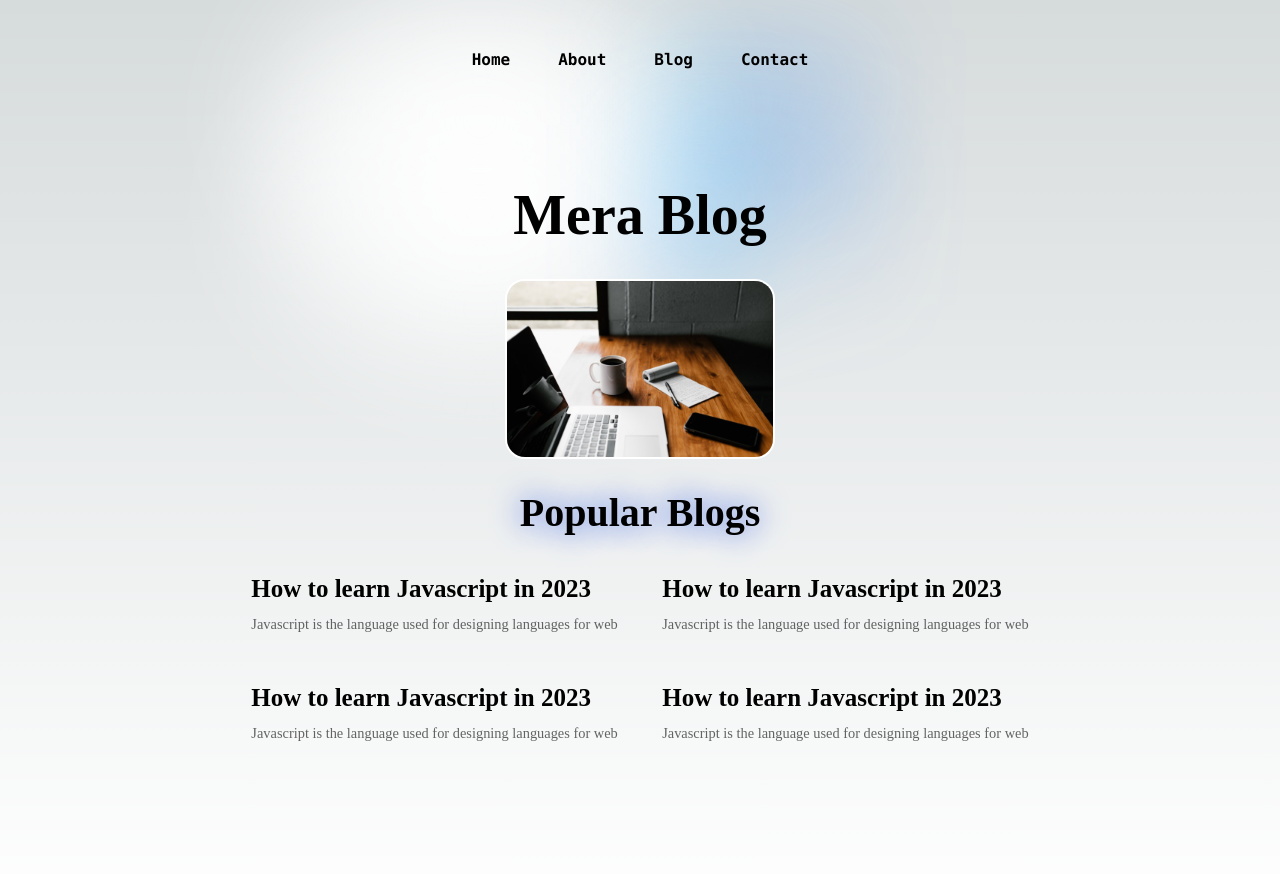
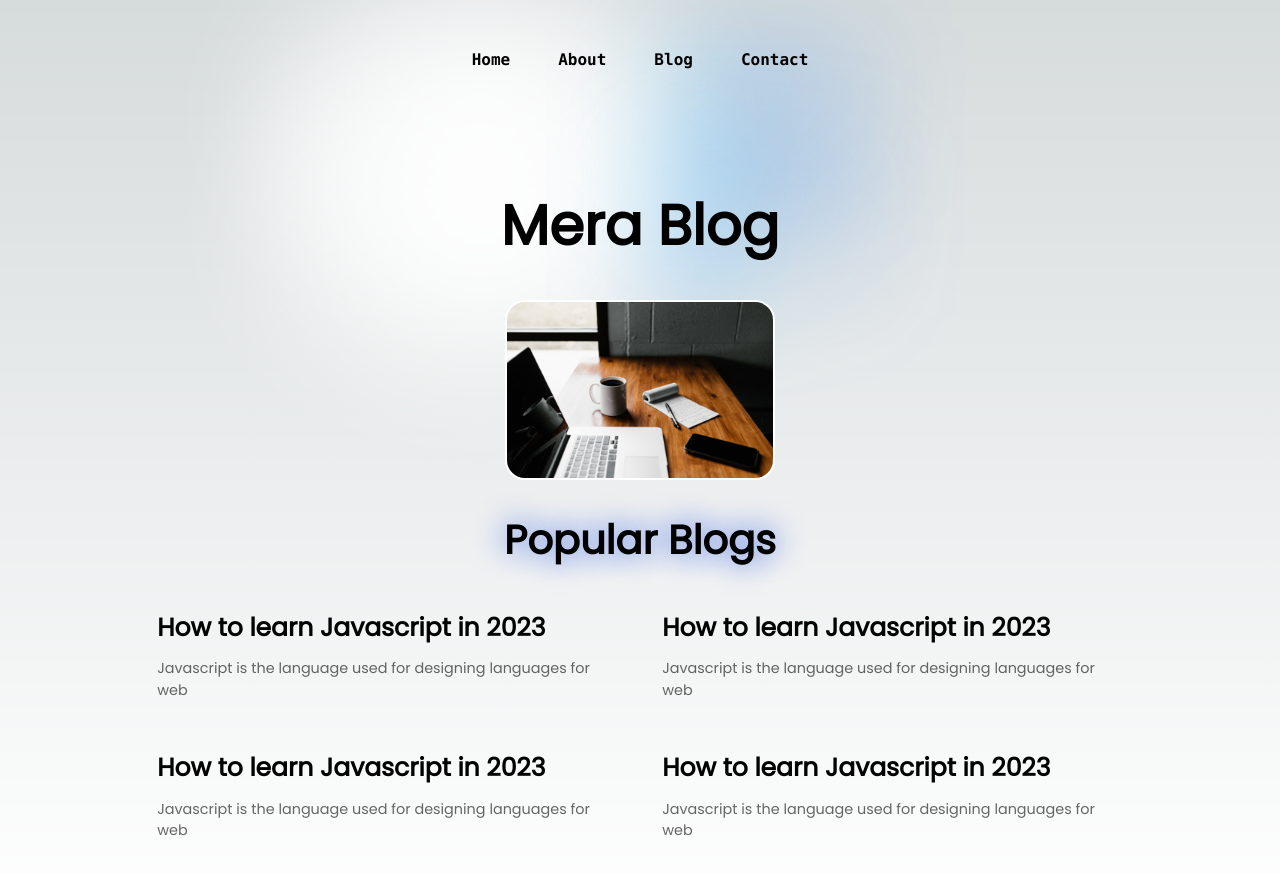
Before and after one commit to VaibhavMishra950/merablog, a Next.js app: page / in a window 1280 px wide. Shown: the top 874 px of the page. Built offline with nearby package versions, Linux system fonts and the light colour scheme.

Commit message:
Update globals.css

```diff
--- a/styles/globals.css
+++ b/styles/globals.css
@@ -1,3 +1,5 @@
+@import url('https://fonts.googleapis.com/css2?family=Poppins&display=swap');
+
 :root {
   --max-width: 1100px;
   --border-radius: 12px;
```
